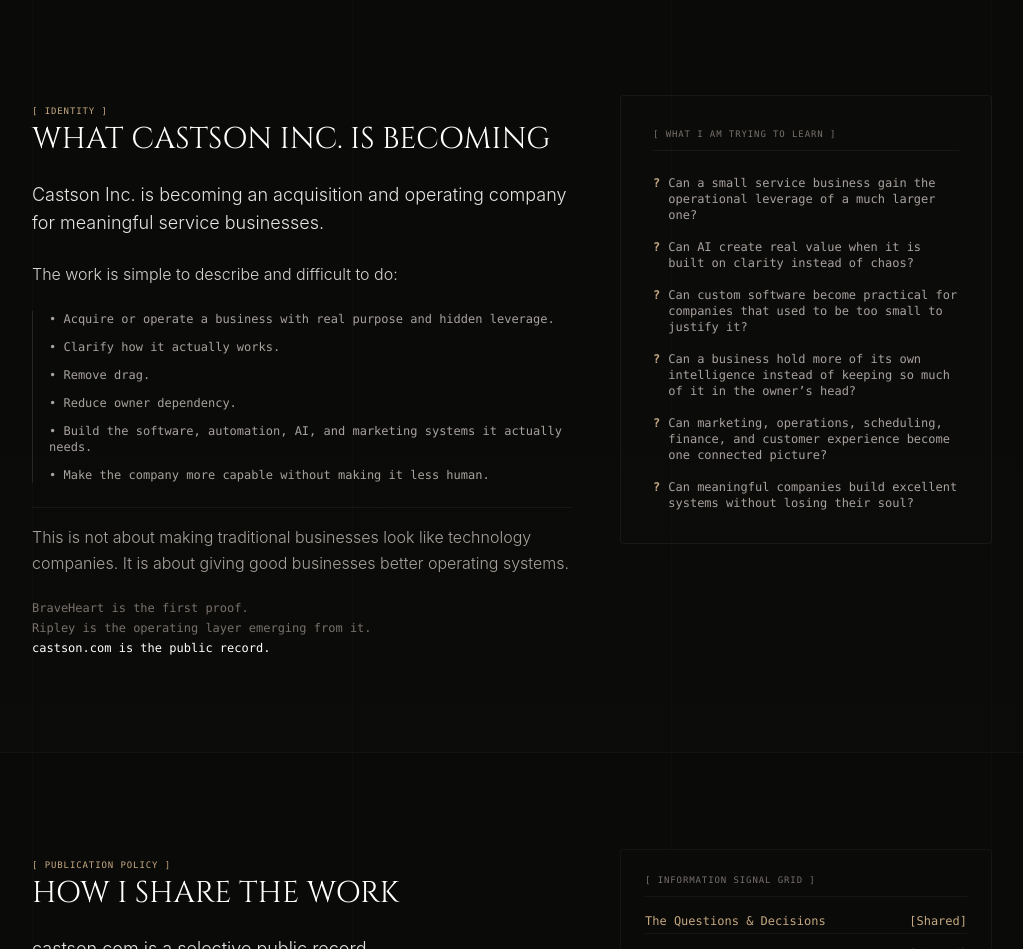
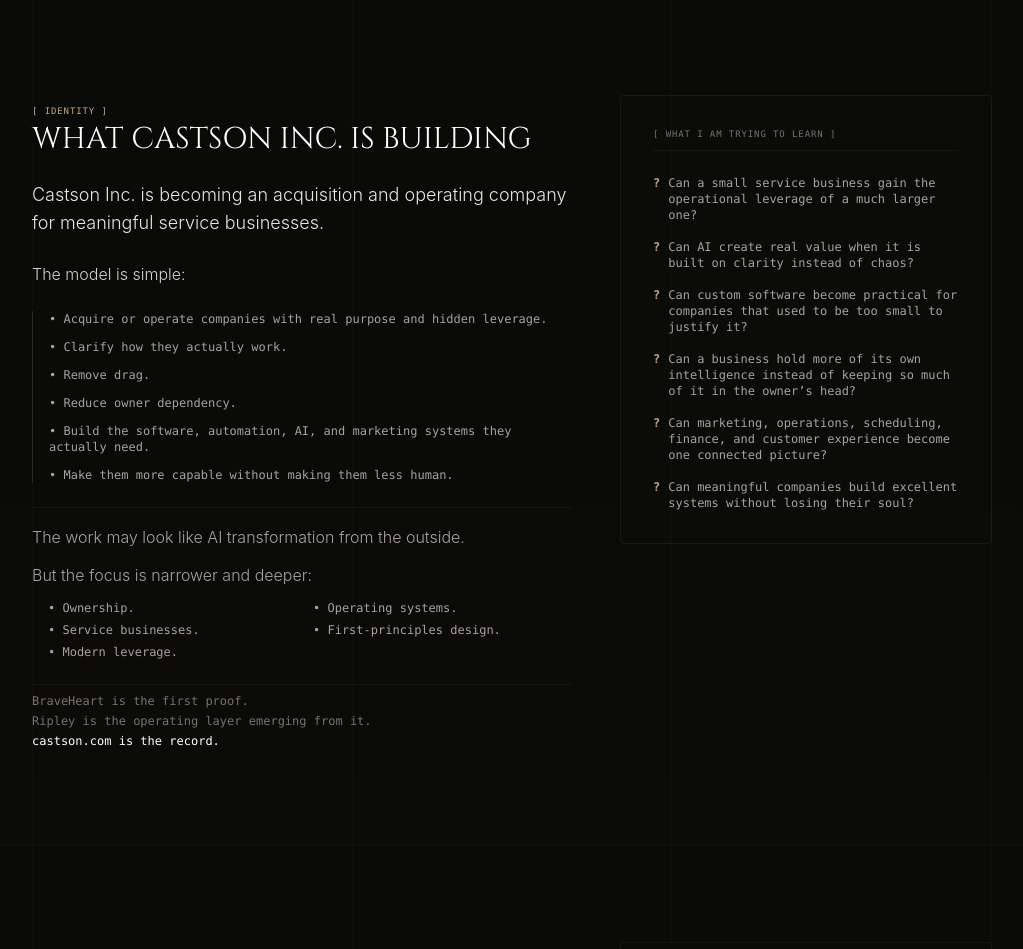
Before and after one commit to ee-prog/castson-site, a Next.js app: page / in a window 1280 px wide. Shown: the part 4480-5429 px from the top of the page, without its empty margins (128-1151 px from the left). Built offline with nearby package versions, Linux system fonts and the light colour scheme.

Commit message:
Update What Castson Inc. is building section copy and layout on Home page

```diff
--- a/src/app/page.tsx
+++ b/src/app/page.tsx
@@ -409,32 +409,44 @@
             <div className="lg:col-span-7 space-y-6 text-zinc-300 font-light leading-relaxed text-sm sm:text-base fade-up-element visible">
               <span className="text-[9px] font-mono tracking-widest uppercase text-emerald-400">[ Identity ]</span>
               <h2 className="text-3xl font-bold uppercase text-white font-display">
-                What Castson Inc. is becoming
+                What Castson Inc. is building
               </h2>
               <p className="text-lg text-zinc-200">
                 Castson Inc. is becoming an acquisition and operating company for meaningful service businesses.
               </p>
               <p>
-                The work is simple to describe and difficult to do:
+                The model is simple:
               </p>
 
               <div className="space-y-3 pl-4 border-l border-white/10 text-xs font-mono text-zinc-400">
-                <p>• Acquire or operate a business with real purpose and hidden leverage.</p>
-                <p>• Clarify how it actually works.</p>
+                <p>• Acquire or operate companies with real purpose and hidden leverage.</p>
+                <p>• Clarify how they actually work.</p>
                 <p>• Remove drag.</p>
                 <p>• Reduce owner dependency.</p>
-                <p>• Build the software, automation, AI, and marketing systems it actually needs.</p>
-                <p>• Make the company more capable without making it less human.</p>
+                <p>• Build the software, automation, AI, and marketing systems they actually need.</p>
+                <p>• Make them more capable without making them less human.</p>
               </div>
 
-              <p className="border-t border-white/5 pt-4 text-zinc-400">
-                This is not about making traditional businesses look like technology companies. It is about giving good businesses better operating systems.
-              </p>
+              <div className="space-y-3 border-t border-white/5 pt-4 text-zinc-400">
+                <p>
+                  The work may look like AI transformation from the outside.
+                </p>
+                <p>
+                  But the focus is narrower and deeper:
+                </p>
+                <div className="grid grid-cols-1 sm:grid-cols-2 gap-1.5 text-xs font-mono text-zinc-400 pl-4">
+                  <div>• Ownership.</div>
+                  <div>• Operating systems.</div>
+                  <div>• Service businesses.</div>
+                  <div>• First-principles design.</div>
+                  <div>• Modern leverage.</div>
+                </div>
+              </div>
 
-              <div className="space-y-1 text-xs font-mono text-zinc-500">
+              <div className="space-y-1 text-xs font-mono text-zinc-500 pt-2 border-t border-white/5">
                 <p>BraveHeart is the first proof.</p>
                 <p>Ripley is the operating layer emerging from it.</p>
-                <p className="text-white">castson.com is the public record.</p>
+                <p className="text-white">castson.com is the record.</p>
               </div>
             </div>
 
```
